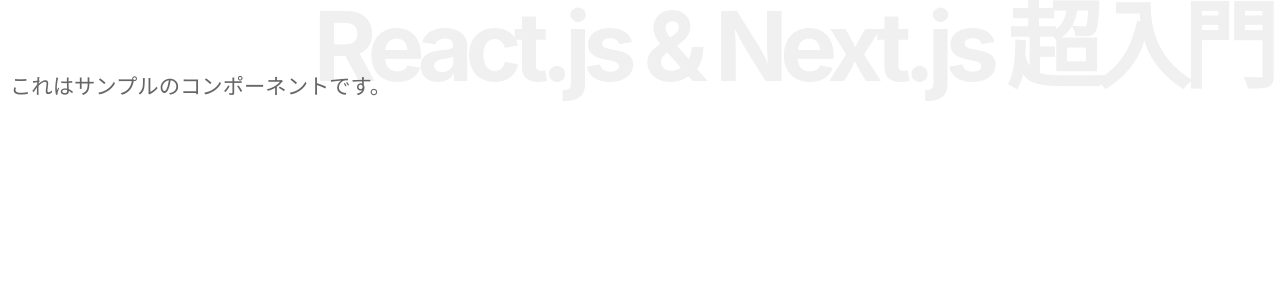
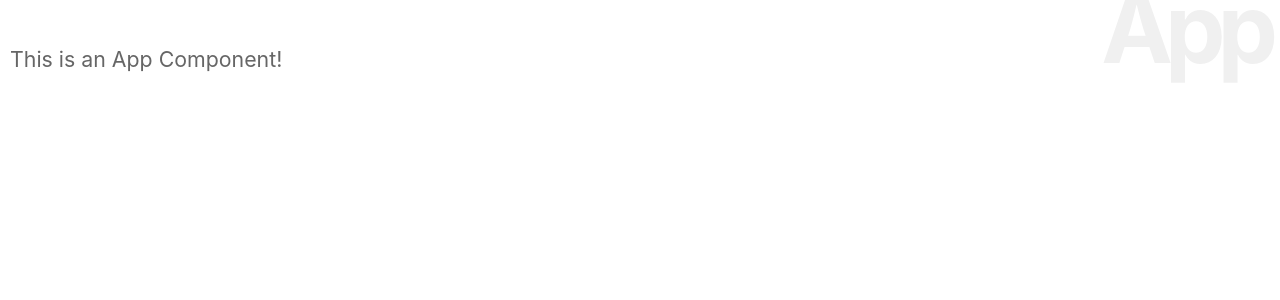
Before and after one commit to murasamejo/reactjs-nextjs-cho-nyumon, a React (Create React App) app: page / in a window 1280 px wide. Shown: the top 300 px of the page. Built offline with nearby package versions, Linux system fonts and the light colour scheme.

Commit message:
feat: 🎸 App コンポーネントに props を導入

```diff
--- a/src/App.js
+++ b/src/App.js
@@ -1,11 +1,10 @@
-import logo from './logo.svg';
 import './App.css';
 
-function App() {
+function App(props) {
   return (
     <div>
-      <h1>React.js & Next.js 超入門</h1>
-      <p>これはサンプルのコンポーネントです。</p>
+      <h1>{props.title}</h1>
+      <p>{props.message}</p>
     </div>
   );
 }
--- a/src/index.js
+++ b/src/index.js
@@ -6,7 +6,7 @@
 
 ReactDOM.render(
   <React.StrictMode>
-    <App />
+    <App title="App" message="This is an App Component!" />
   </React.StrictMode>,
   document.getElementById('root')
 );
```
